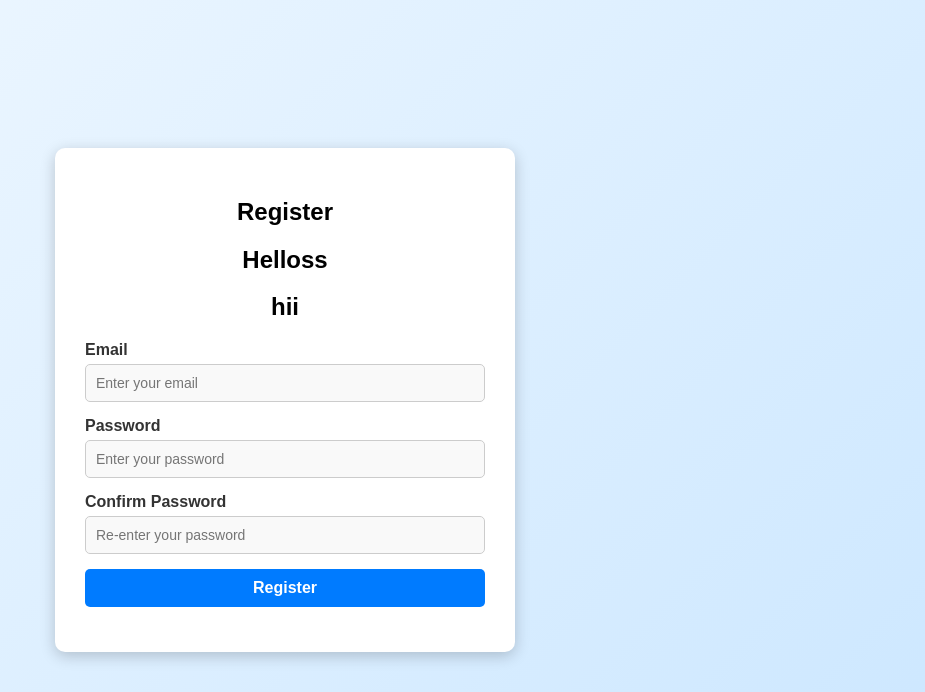
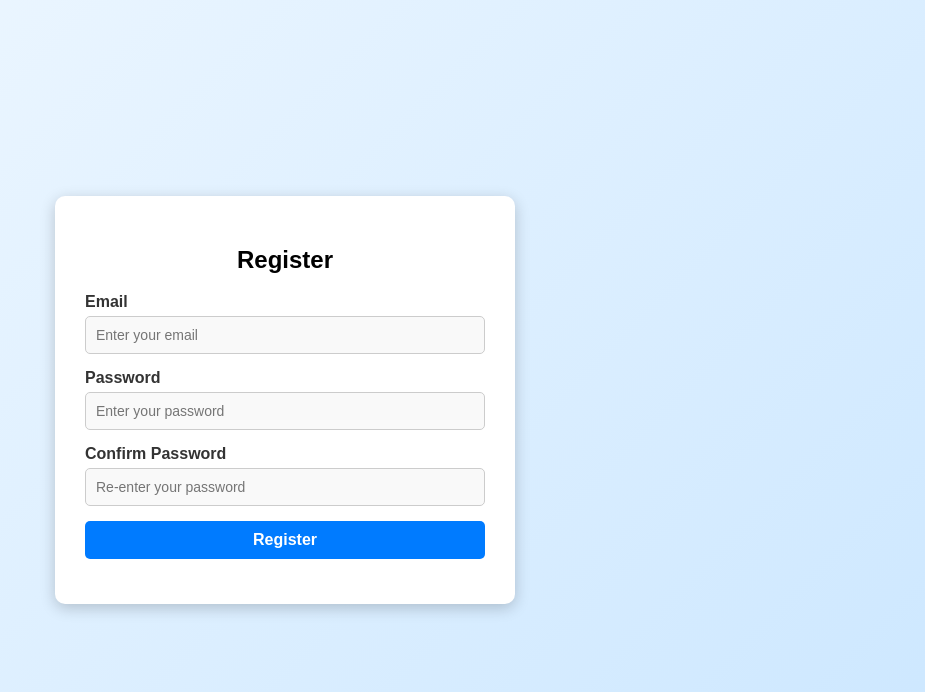
Before and after one commit to SuchiGit04/failure-analysis, a Flask app: page /register in a window 1280 px wide. Shown: the top 692 px of the page, without its empty margins (355-1280 px from the left). Run offline with Flask 3, Linux system fonts and the light colour scheme.

Commit message:
changed in the register

```diff
--- a/Template/register.html
+++ b/Template/register.html
@@ -141,8 +141,7 @@
 <body>
     <div class="container">
         <h2>Register</h2>
-        <h2>Helloss</h2>
-        <h2>hii</h2>
+
         <form method="POST" action="/register">
             <div class="form-group">
                 <label for="email">Email</label>
```
